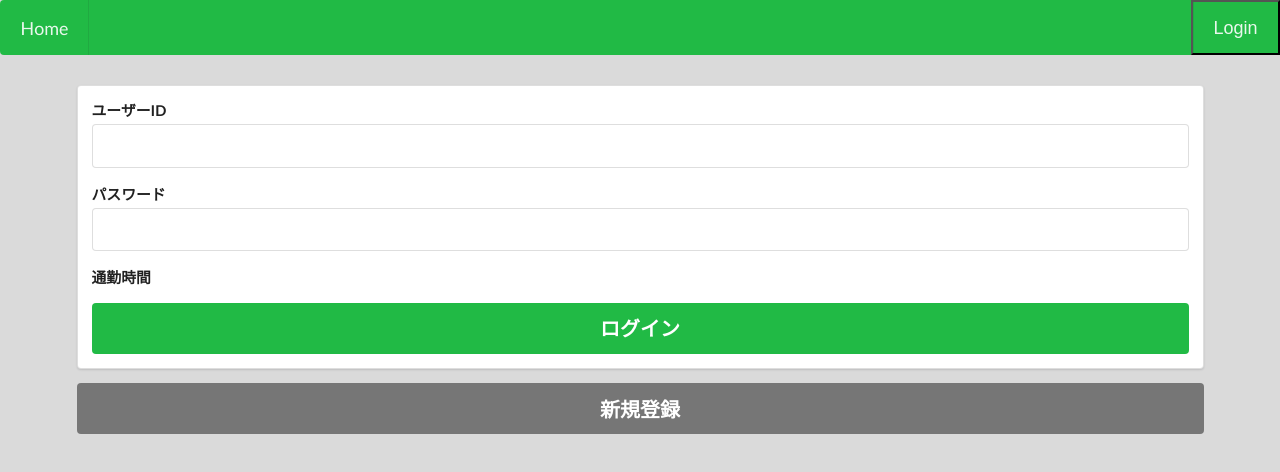
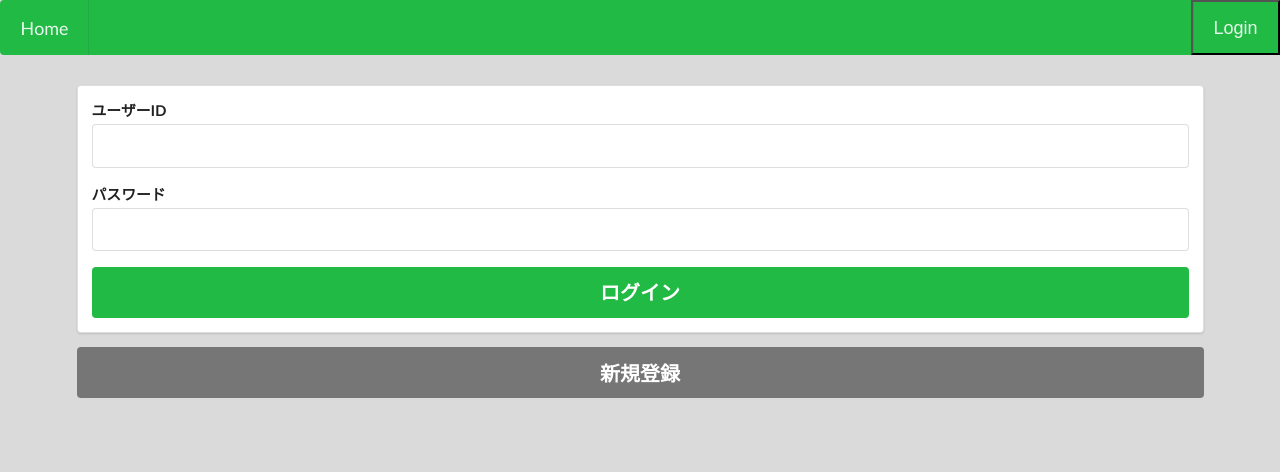
Before and after one commit to harauma/MTI-Intern, a website: page s3/login.html in a window 1280 px wide. Drawn offline with nearby package versions, Linux system fonts and the light colour scheme.

Commit message:
フォームの表示を修正

```diff
--- a/s3/login.html
+++ b/s3/login.html
@@ -36,7 +36,7 @@
           <!-- @TODO 現状フォーム要素固定 -->
           <h4 class="ui dividing header" v-if="mode=='signup'">現在の生活状況</h4>
           <!-- 通勤時間入力フォーム -->
-          <div class="field">
+          <div class="field" v-if="mode=='signup'">
             <label>通勤時間</label>
             <div class="three fields" v-if="mode=='signup'">
               <div class="field">
```
